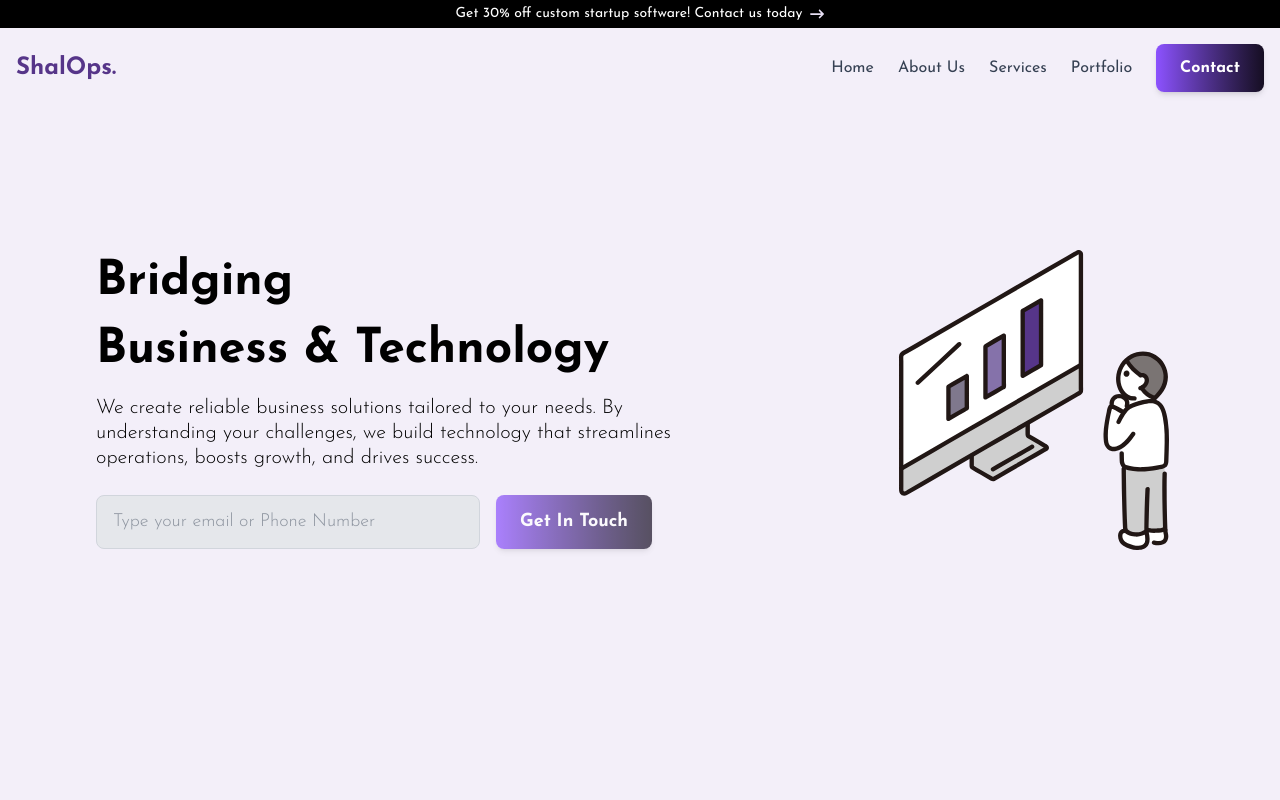
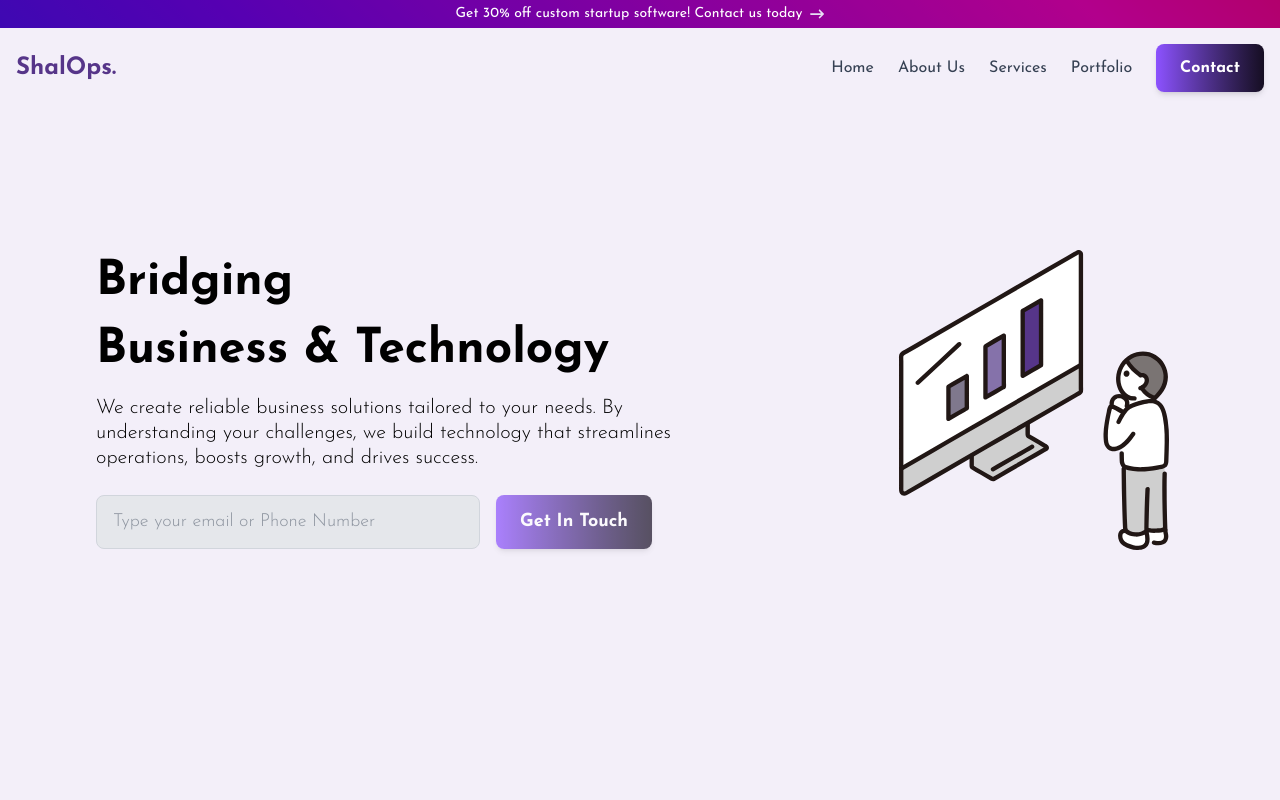
Before and after one commit to Nardos-Amakele/shalOps, a Next.js app: page / in a window 1280 px wide. Shown: the top 800 px of the page. Built offline with nearby package versions, Linux system fonts and the light colour scheme.

Commit message:
Promo addition

```diff
--- a/src/app/components/Promo.tsx
+++ b/src/app/components/Promo.tsx
@@ -1,20 +1,50 @@
 import Link from "next/link";
 import React from "react";
-
 import { FaArrowRightLong } from "react-icons/fa6";
+import { motion } from "framer-motion";
 
 const Promo = () => {
   return (
-    <div className="bg-black text-white text-xs md:text-sm text-center py-1">
-      <div className="flex items-center justify-center ">
-        Get 30% off custom startup software! Contact us today
-        <span className=" flex ml-2 items-center">
-          <Link href="#contact">
-            <FaArrowRightLong fill="#E7DFF4" />
+    <motion.div
+      className="relative text-white font-medium text-xs md:text-sm text-center py-1 overflow-hidden"
+      initial={{ opacity: 0, y: -20 }}
+      animate={{
+        opacity: 1,
+        y: 0,
+      }}
+      transition={{ duration: 0.5 }}
+    >
+      {/* Color-shifting background without green */}
+      <motion.div
+        className="absolute inset-0 bg-[length:400%_400%]"
+        style={{
+          backgroundImage: 'linear-gradient(45deg, #ff0000, #ff7300, #fffb00, #002bff, #7a00ff, #ff00c8, #ff0000)',
+        }}
+        animate={{
+          backgroundPosition: ['0% 50%', '100% 50%']
+        }}
+        transition={{
+          duration: 8,
+          repeat: Infinity,
+          ease: "linear"
+        }}
+      />
+
+      {/* Dark overlay to maintain text visibility */}
+      <div className="absolute inset-0 bg-black/30" />
+
+      <div className="flex items-center justify-center relative z-10">
+        <motion.span
+          whileHover={{ scale: 1.05 }}
+          className="flex items-center"
+        >
+          Get 30% off custom startup software! Contact us today
+          <Link href="#contact" className="ml-2 flex items-center">
+            <FaArrowRightLong className="text-[#E7DFF4]" />
           </Link>
-        </span>
+        </motion.span>
       </div>
-    </div>
+    </motion.div>
   );
 };
 
```
